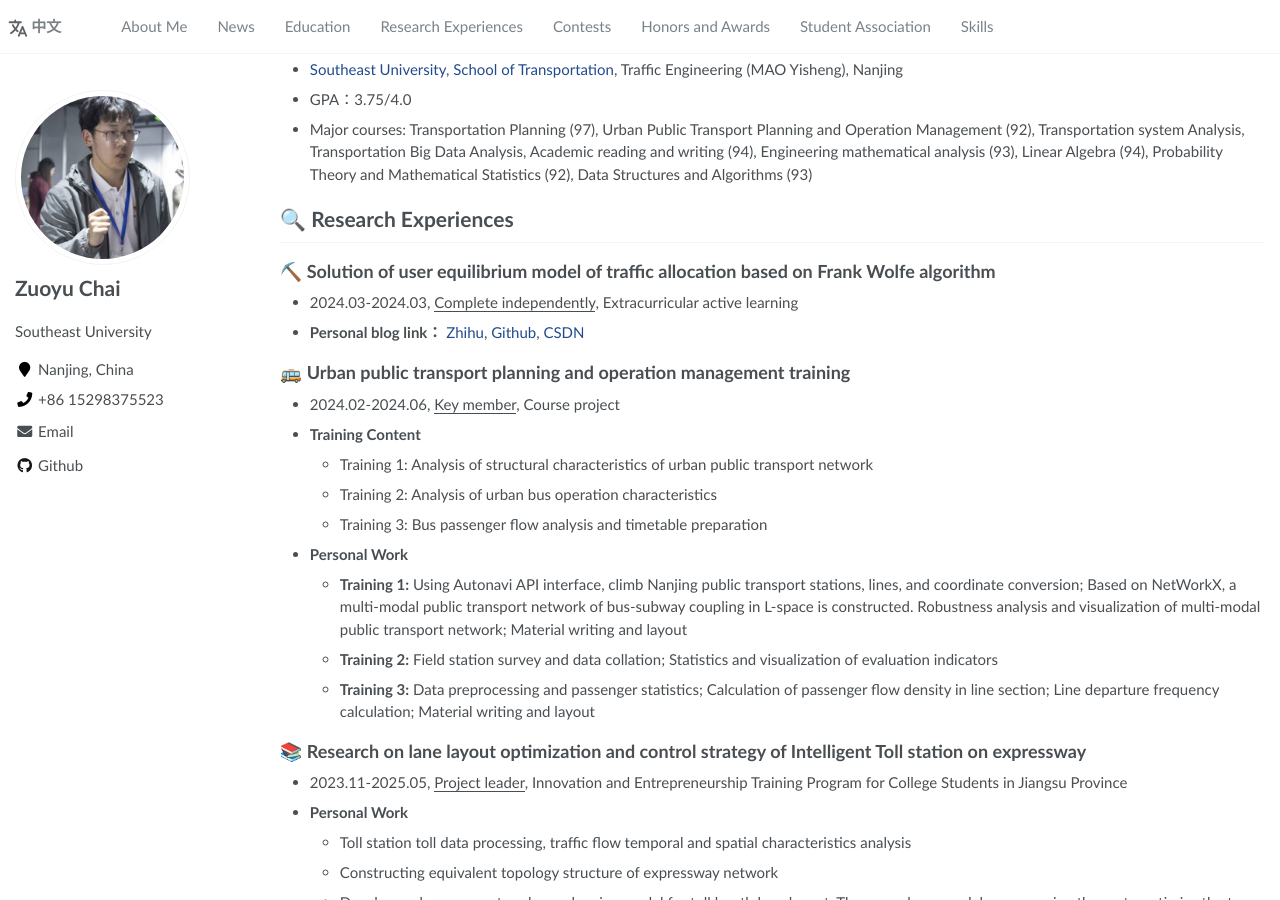
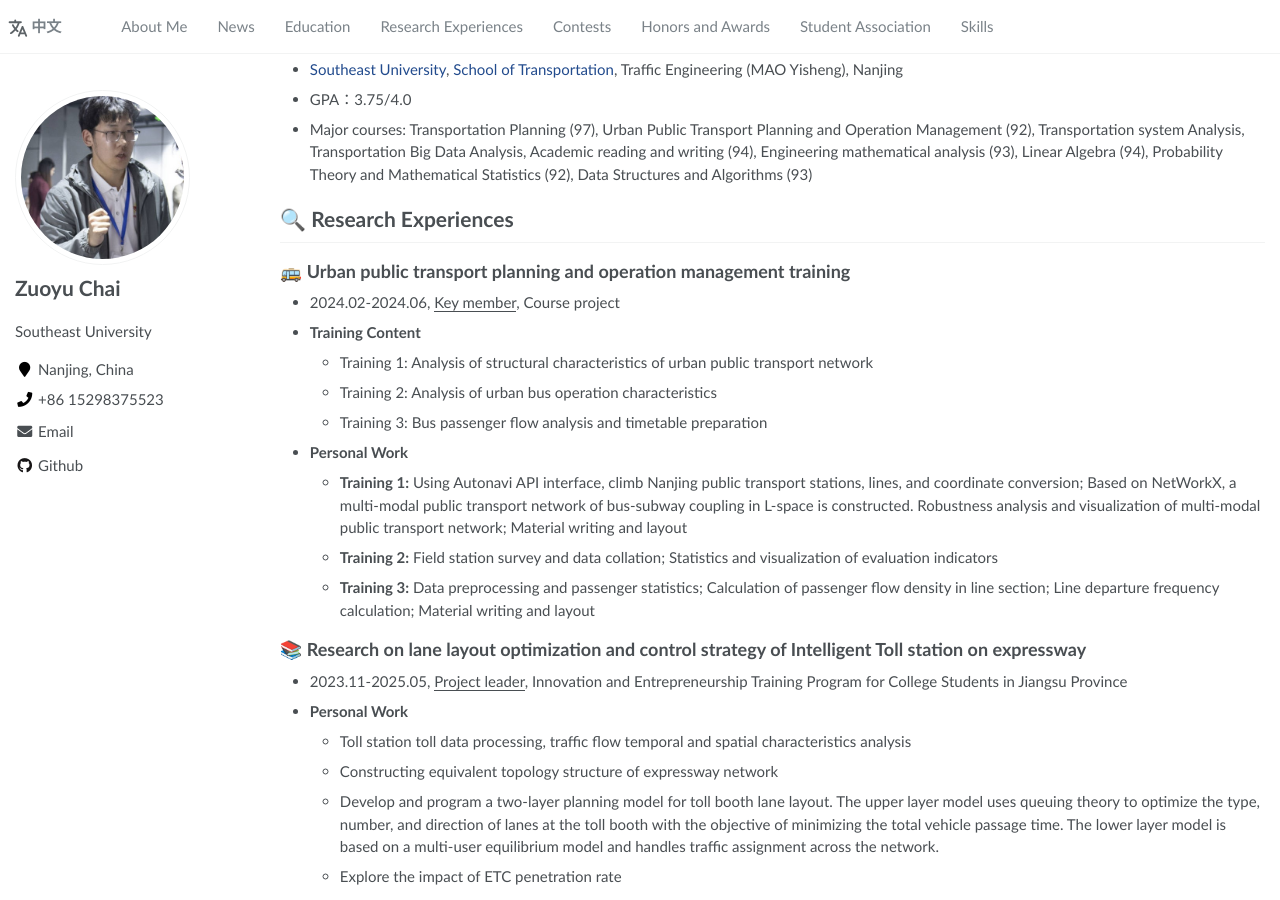
Before and after one commit to zychai/zychai.github.io, a Jekyll site: the page built from _pages/about.md, in a window 1280 px wide and 900 px high, scrolled down 351 px. Built offline with Jekyll 4.4.1, drawn with Linux system fonts in a browser that asks for light colours.

Commit message:
update pages

```diff
--- a/_pages/about.md
+++ b/_pages/about.md
@@ -27,9 +27,6 @@ I hope to improve my academic research ability and engineering practice ability
 
 
 # 🔍 Research Experiences
-## ⛏️ Solution of user equilibrium model of traffic allocation based on Frank Wolfe algorithm
-- 2024.03-2024.03, <u>Complete independently</u>, Extracurricular active learning
-- **Personal blog link：** [Zhihu](https://zhuanlan.zhihu.com/p/686191698), [Github](https://github.com/zychai/frank-wolfe-UE), [CSDN](http://t.csdnimg.cn/HbiXa)
 
 ## 🚌 Urban public transport planning and operation management training
 - 2024.02-2024.06, <u>Key member</u>, Course project
```
